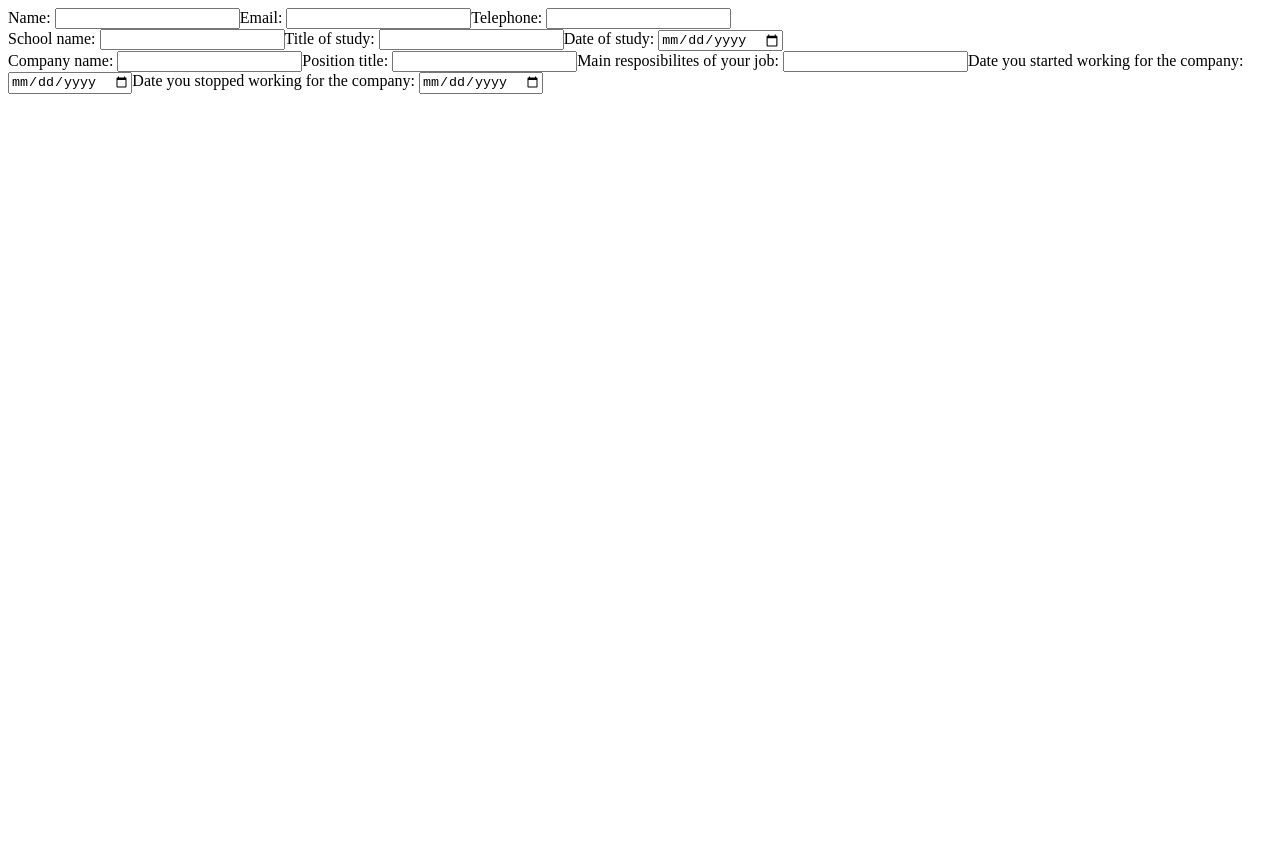
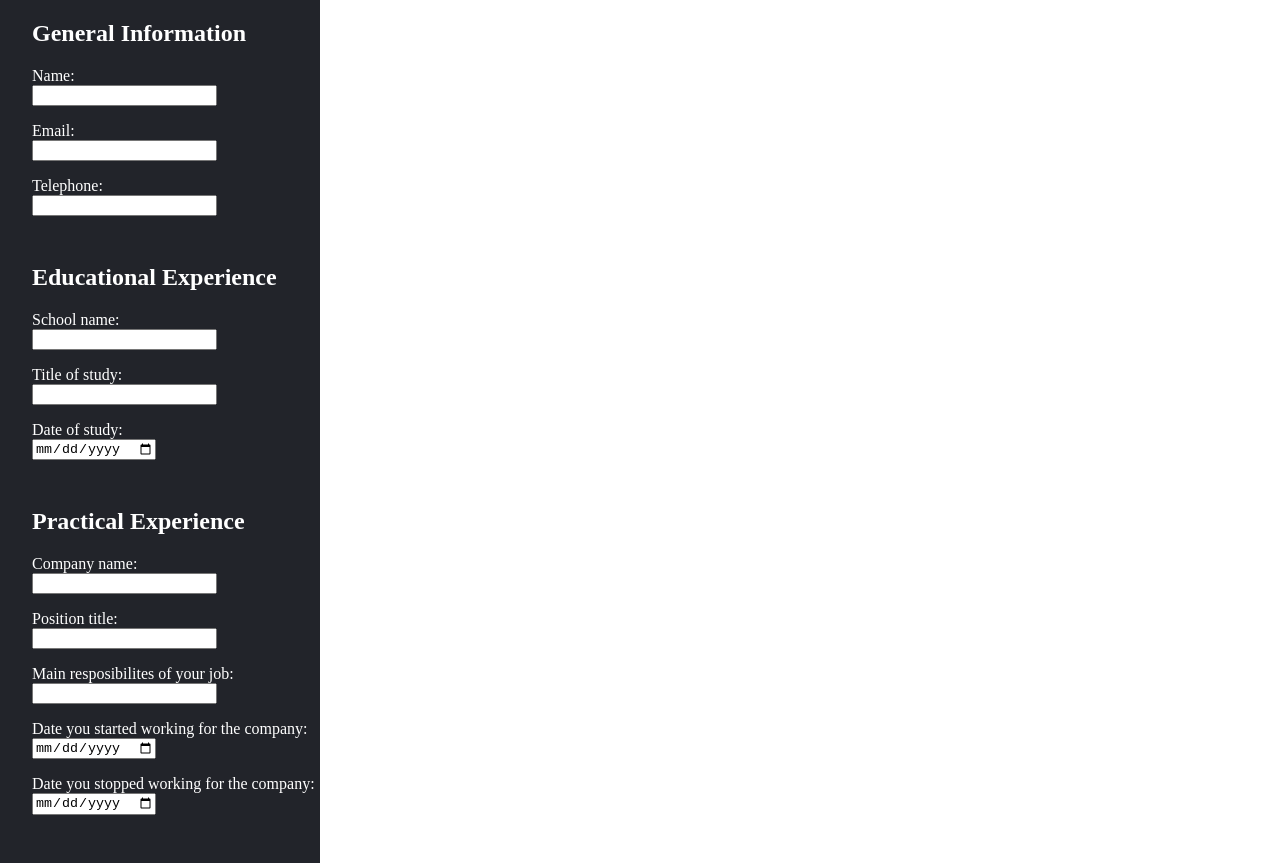
Before and after one commit to Muze32/CV-Application, a React (Vite) app: page / in a window 1280 px wide. Before the commit the page ends 800 px from the top, so only its background shows below. Built offline with nearby package versions, Linux system fonts and the light colour scheme.

Commit message:
Add basic styling to form section

```diff
--- a/src/components/form.jsx
+++ b/src/components/form.jsx
@@ -1,10 +1,12 @@
 import { personFields, expFields, practExpFields } from "../data";
+import "../styles/form.css";
 
-function FormSection({ obj, fields, handleChange }) {
+function FormSection({ obj, fields, handleChange, children }) {
   return (
     <div className="formSection">
+      <h2>{children}</h2>
       {fields.map((field, index) => {
-        const {name, text, type} = field;
+        const { name, text, type } = field;
         const value = obj[field.name];
 
         return (
@@ -34,19 +36,21 @@ export function Form({ objs, handlers }) {
         obj={person}
         fields={personFields}
         handleChange={handlePersonChange}
-      ></FormSection>
+      >
+        General Information
+      </FormSection>
 
-      <FormSection
-        obj={exp}
-        fields={expFields}
-        handleChange={handleExpChange}
-      ></FormSection>
+      <FormSection obj={exp} fields={expFields} handleChange={handleExpChange}>
+        Educational Experience
+      </FormSection>
 
       <FormSection
         obj={practExp}
         fields={practExpFields}
         handleChange={handlePractExpChange}
-      ></FormSection>
+      >
+        Practical Experience
+      </FormSection>
     </div>
   );
 }
--- a/src/main.jsx
+++ b/src/main.jsx
@@ -1,6 +1,7 @@
 import { StrictMode } from "react";
 import { createRoot } from "react-dom/client";
 import App from "./App.jsx";
+import "./styles/main.css"
 
 createRoot(document.getElementById("root")).render(
   <StrictMode>
--- /dev/null
+++ b/src/styles/form.css
@@ -0,0 +1,17 @@
+.form {
+    background-color: #22242a;
+    color: white;
+    padding-left: 2rem;
+}
+
+.formSection {
+    margin-bottom: 3rem;
+}
+
+.formSection > label {
+    margin-bottom: 1rem;
+}
+
+label, input {
+    display: block;
+}
--- /dev/null
+++ b/src/styles/main.css
@@ -0,0 +1,16 @@
+* {
+  box-sizing: border-box;
+}
+
+body {
+  margin: 0;
+}
+
+:root {
+    overscroll-behavior: none;
+}
+
+#root {
+  display: grid;
+  grid-template-columns: 1fr 3fr;
+}
```
